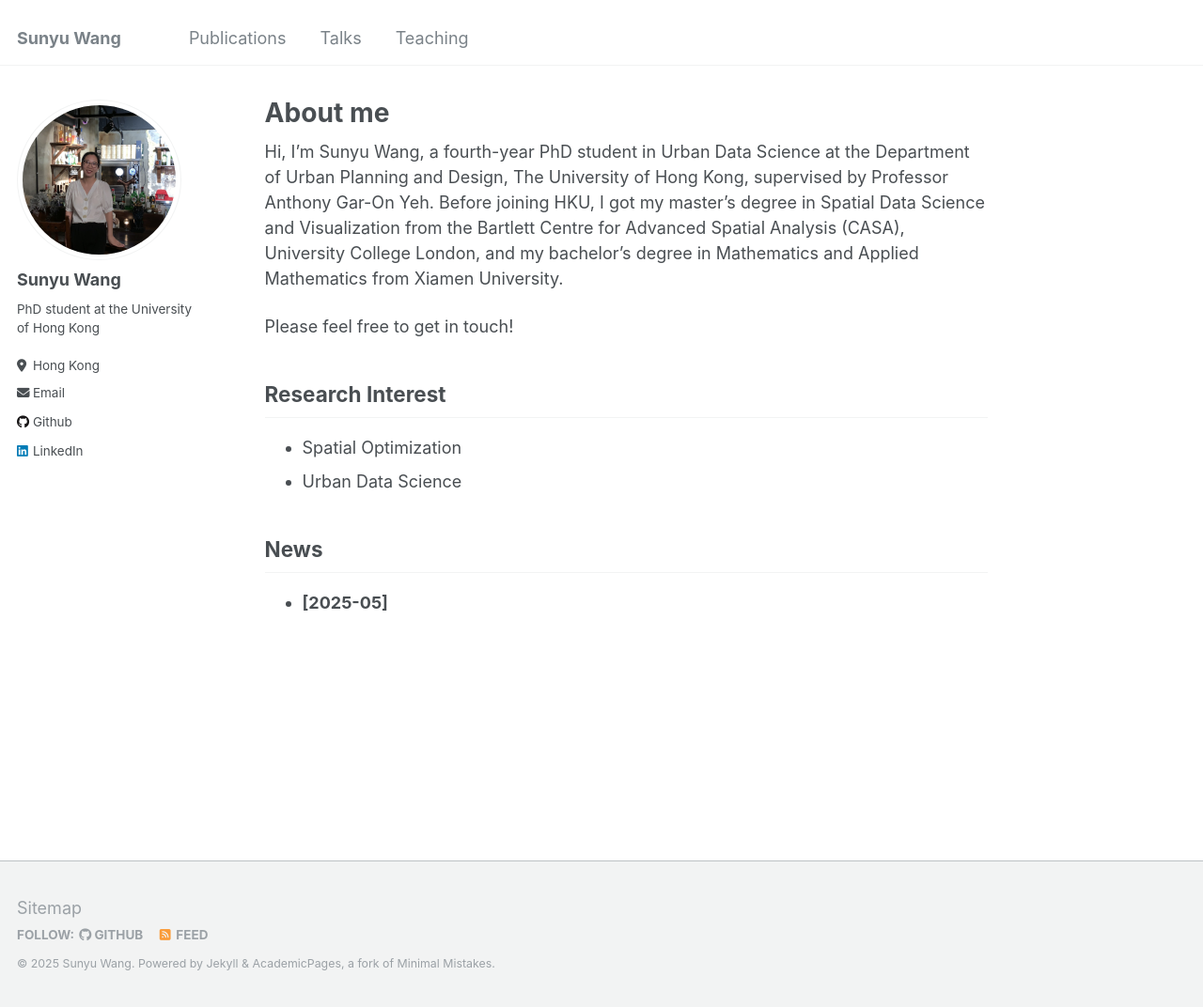
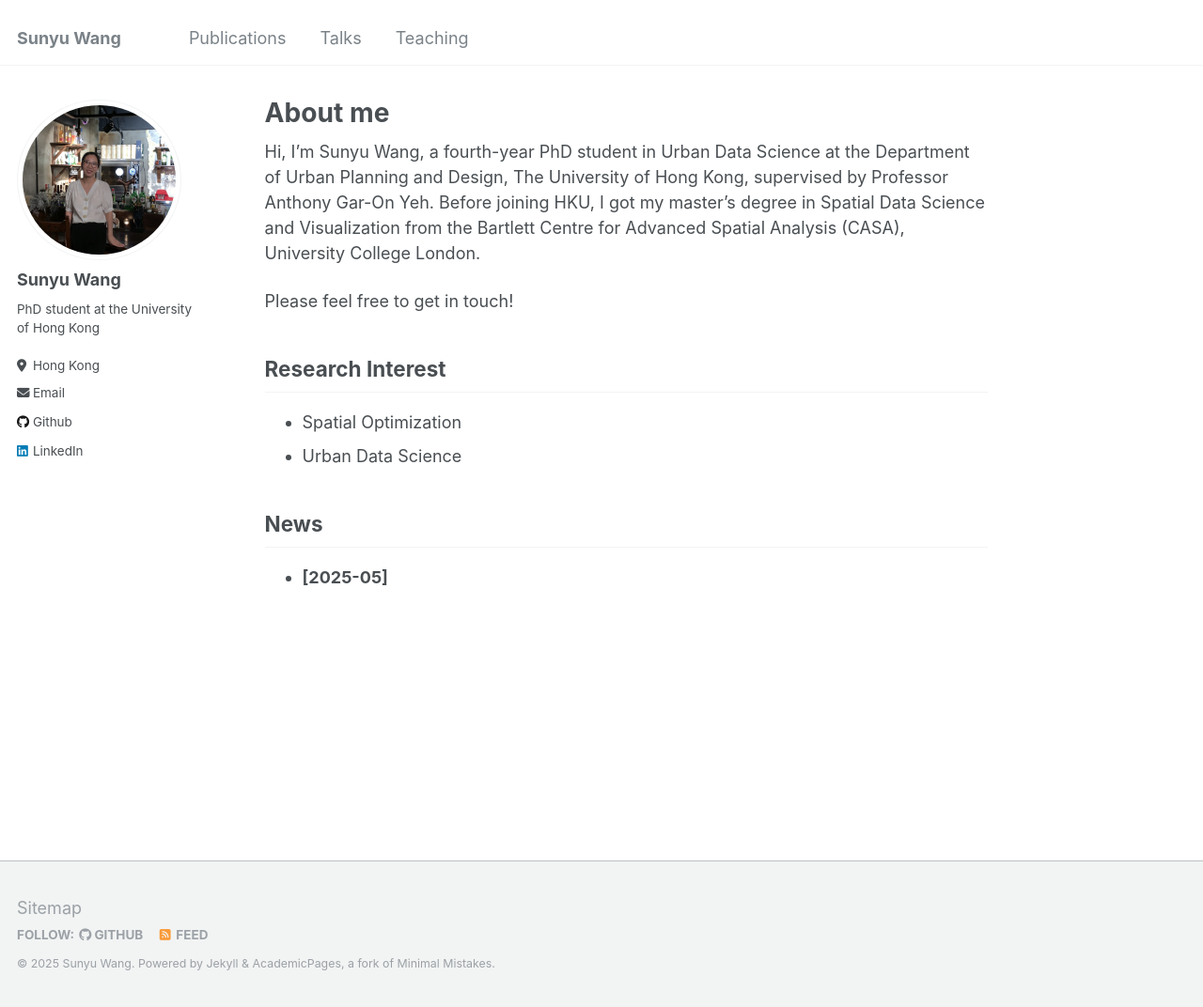
Before and after one commit to sywang-20/sywang-20.github.io, a Jekyll site: the page built from _pages/about.md, in a window 1280 px wide and 1072 px high. Shown: the whole window at 94% size. Built offline with Jekyll 4.4.1, drawn with Linux system fonts in a browser that asks for light colours.

Commit message:
Update about.md

```diff
--- a/_pages/about.md
+++ b/_pages/about.md
@@ -7,7 +7,7 @@ redirect_from:
   - /about.html
 ---
 
-Hi, I'm Sunyu Wang, a fourth-year PhD student in Urban Data Science at the Department of Urban Planning and Design, The University of Hong Kong, supervised by Professor Anthony Gar-On Yeh. Before joining HKU, I got my master's degree in Spatial Data Science and Visualization from the Bartlett Centre for Advanced Spatial Analysis (CASA), University College London, and my bachelor's degree in Mathematics and Applied Mathematics from Xiamen University.
+Hi, I'm Sunyu Wang, a fourth-year PhD student in Urban Data Science at the Department of Urban Planning and Design, The University of Hong Kong, supervised by Professor Anthony Gar-On Yeh. Before joining HKU, I got my master's degree in Spatial Data Science and Visualization from the Bartlett Centre for Advanced Spatial Analysis (CASA), University College London.
 
 Please feel free to get in touch!
 
```
